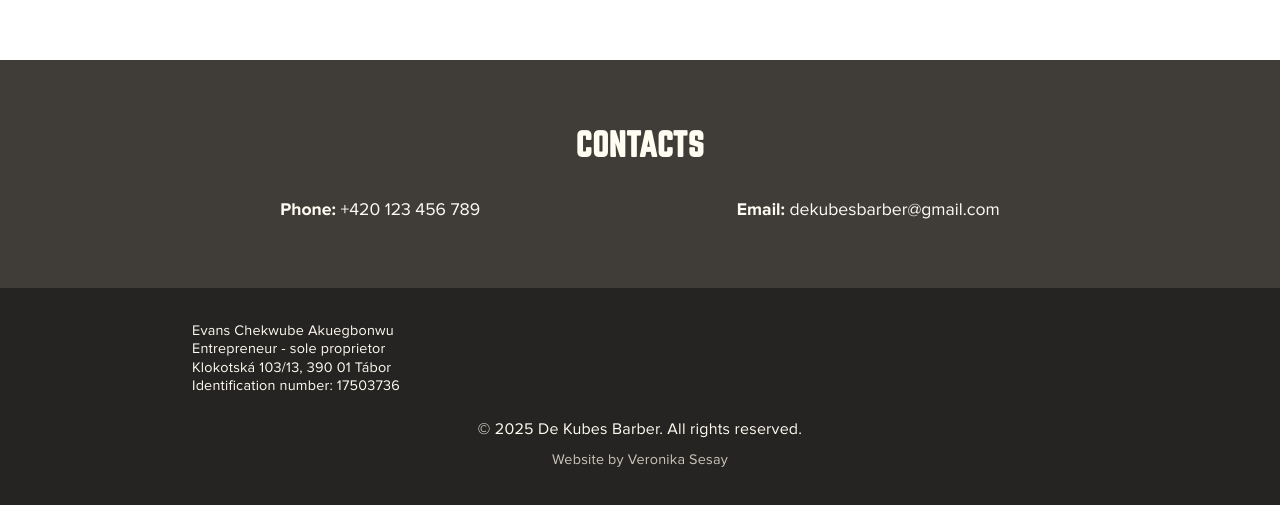
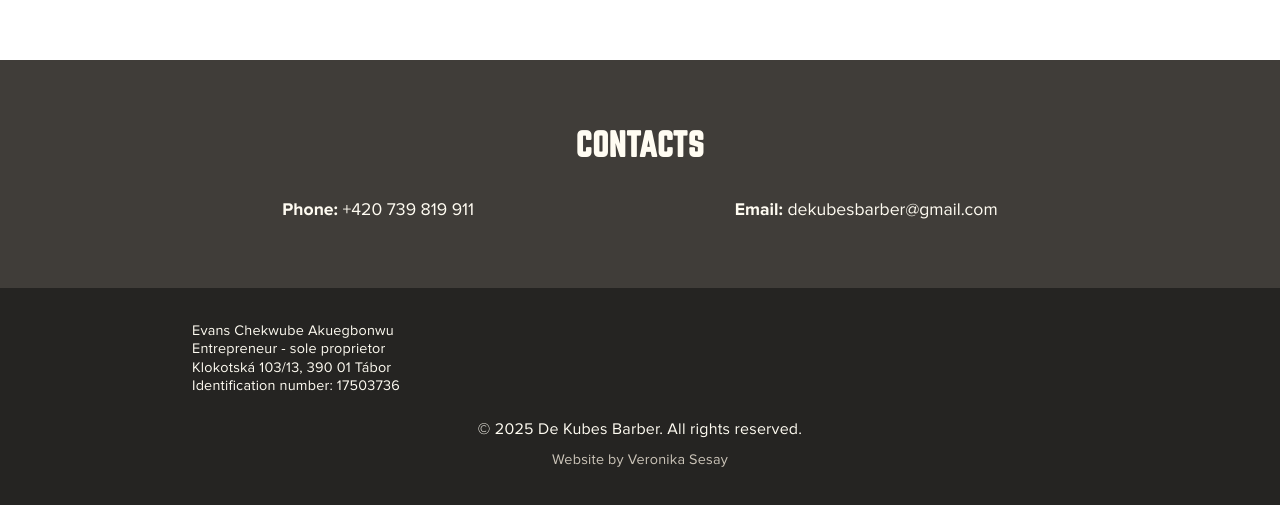
Before and after one commit to veronika-sesay/barbershop, a React (Vite) app: page / in a window 1280 px wide. Shown: the part 2625-3130 px from the top of the page. Built offline with nearby package versions, Linux system fonts and the light colour scheme.

Commit message:
Phone changed

```diff
--- a/src/pages/HomePage/index.jsx
+++ b/src/pages/HomePage/index.jsx
@@ -243,8 +243,8 @@
         <div className="container">
           <h2 id="contacts-heading">Contacts</h2>
           <div className="contact-details">
-            <a href="tel:+420123456789">
-              <strong>Phone:</strong> +420 123 456 789
+            <a href="tel:+420739819911">
+              <strong>Phone:</strong> +420 739 819 911
             </a>
             <a href="mailto:dekubesbarber@gmail.com">
               <strong>Email:</strong> dekubesbarber@gmail.com
```
